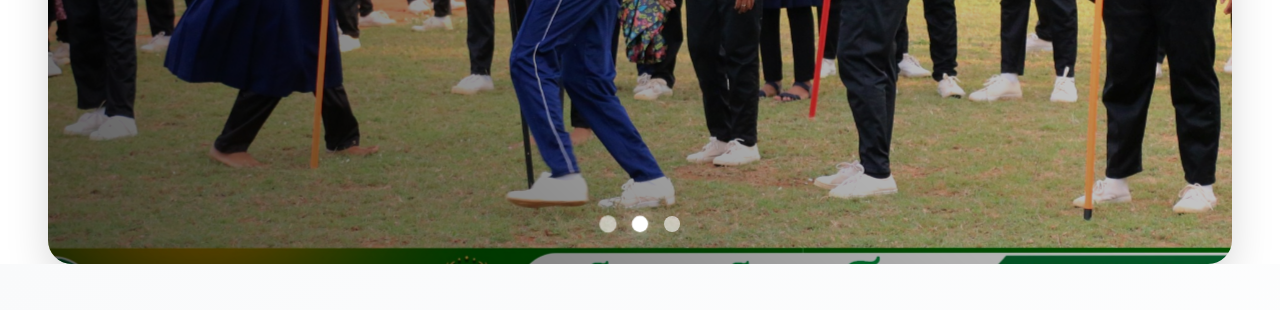
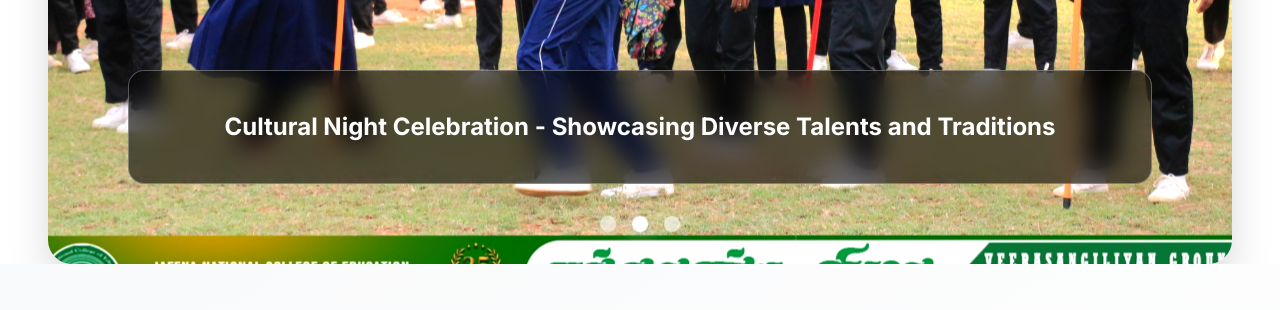
Before and after one commit to MOHAMMEDAAKIB/cem_event_management-, a React (Vite) app: page / in a window 1280 px wide. Shown: the part 490-800 px from the top of the page. Built offline with nearby package versions, Linux system fonts and the light colour scheme; no server answers.

Commit message:
changes done

```diff
--- a/src/pages/LandingPage.jsx
+++ b/src/pages/LandingPage.jsx
@@ -15,7 +15,26 @@ const LandingPage = () => {
   const [currentImageIndex, setCurrentImageIndex] = useState(0);
   const [upcomingEvents, setUpcomingEvents] = useState([]);
   const [isLoadingEvents, setIsLoadingEvents] = useState(true);
-  const images = [image1, image2, image3];
+
+  // Event carousel data with images and descriptions
+  // TO ADD NEW CAROUSEL EVENTS:
+  // 1. Add your image to the src/images/ folder
+  // 2. Import it at the top of this file (e.g., import newImage from '../images/newimage.jpg')
+  // 3. Add a new object to this array with the format: { image: newImage, description: "Your description here" }
+  const carouselEvents = [
+    {
+      image: image1,
+      description: "Annual Tech Conference 2025 - Embracing Innovation and Digital Transformation"
+    },
+    {
+      image: image2,
+      description: "Cultural Night Celebration - Showcasing Diverse Talents and Traditions"
+    },
+    {
+      image: image3,
+      description: "Sports Day Highlights - Athletic Excellence and Team Spirit"
+    }
+  ];
 
   // GSAP refs
   const heroSectionRef = useRef(null);
@@ -27,12 +46,12 @@ const LandingPage = () => {
   useEffect(() => {
     const interval = setInterval(() => {
       setCurrentImageIndex((prevIndex) =>
-        prevIndex === images.length - 1 ? 0 : prevIndex + 1
+        prevIndex === carouselEvents.length - 1 ? 0 : prevIndex + 1
       );
-    }, 4000);
+    }, 5000); // Increased to 5 seconds for better viewing
 
     return () => clearInterval(interval);
-  }, [images.length]);
+  }, [carouselEvents.length]);
 
   // Fetch upcoming events
   useEffect(() => {
@@ -55,24 +74,25 @@ const LandingPage = () => {
   // GSAP Animations
   useEffect(() => {
     const ctx = gsap.context(() => {
-      // Initial setup - set images for floating animation
-      imageRefs.current.forEach((img, index) => {
+      // Initial setup - set images for subtle floating animation
+      carouselEvents.forEach((_, index) => {
+        const img = imageRefs.current[index];
         if (img) {
           gsap.set(img, {
-            scale: 1.1,
+            scale: 1.02,
             transformOrigin: "center center"
           });
 
-          // Floating animation for each image
+          // Subtle floating animation for each image
           gsap.to(img, {
-            y: index % 2 === 0 ? -15 : -25,
-            x: index % 2 === 0 ? 10 : -10,
+            y: index % 2 === 0 ? -8 : -12,
+            x: index % 2 === 0 ? 5 : -5,
             scale: 1.05,
-            duration: 6 + index * 0.5,
+            duration: 8 + index * 0.5,
             ease: "power2.inOut",
             repeat: -1,
             yoyo: true,
-            delay: index * 0.3
+            delay: index * 0.5
           });
         }
       });
@@ -80,8 +100,8 @@ const LandingPage = () => {
       // Overlay gradient animation
       if (overlayRef.current) {
         gsap.to(overlayRef.current, {
-          background: "linear-gradient(45deg, rgba(0,0,0,0.7) 0%, rgba(0,0,0,0.3) 50%, rgba(0,0,0,0.1) 100%)",
-          duration: 8,
+          background: "linear-gradient(to top, rgba(0,0,0,0.3) 0%, transparent 50%, rgba(0,0,0,0.1) 100%)",
+          duration: 10,
           ease: "power2.inOut",
           repeat: -1,
           yoyo: true
@@ -117,28 +137,29 @@ const LandingPage = () => {
     }, heroSectionRef);
 
     return () => ctx.revert();
-  }, []);
+  }, [carouselEvents]);
 
   // Handle image transition animations
   useEffect(() => {
-    imageRefs.current.forEach((img, index) => {
-      if (img) {
+    carouselEvents.forEach((_, index) => {
+      const imageContainer = imageRefs.current[index]?.parentElement;
+      if (imageContainer) {
         if (index === currentImageIndex) {
-          gsap.to(img, {
+          gsap.to(imageContainer, {
             opacity: 1,
-            duration: 1,
+            duration: 1.2,
             ease: "power2.inOut"
           });
         } else {
-          gsap.to(img, {
+          gsap.to(imageContainer, {
             opacity: 0,
-            duration: 1,
+            duration: 1.2,
             ease: "power2.inOut"
           });
         }
       }
     });
-  }, [currentImageIndex]);
+  }, [currentImageIndex, carouselEvents]);
 
   const goToSlide = (index) => {
     setCurrentImageIndex(index);
@@ -191,32 +212,50 @@ const LandingPage = () => {
         {/* Image Container with Proper Padding */}
         <div className="relative w-full h-full px-6 sm:px-8 lg:px-12">
           <div className="relative w-full h-full max-w-8xl mx-auto rounded-3xl overflow-hidden shadow-2xl">
-            {images.map((image, index) => (
-              <img
-                key={index}
-                ref={el => imageRefs.current[index] = el}
-                src={image}
-                alt={`Event ${index + 1}`}
-                className="absolute inset-0 w-full h-full object-cover transition-all duration-1000 ease-in-out"
+            {carouselEvents.map((event, index) => (
+              <div
+                key={`carousel-event-${index}`}
+                className="absolute inset-0 w-full h-full transition-opacity duration-1000 ease-in-out"
                 style={{
                   opacity: index === currentImageIndex ? 1 : 0,
-                  filter: 'brightness(1.1) contrast(1.1) saturate(1.1)',
-                  transform: index === currentImageIndex ? 'scale(1)' : 'scale(1.05)',
+                  zIndex: index === currentImageIndex ? 2 : 1
                 }}
-              />
+              >
+                <img
+                  ref={el => imageRefs.current[index] = el}
+                  src={event.image}
+                  alt={`Event ${index + 1}`}
+                  className="absolute inset-0 w-full h-full object-cover"
+                  style={{
+                    filter: 'brightness(1.1) contrast(1.1) saturate(1.1)',
+                    transform: 'scale(1.02)',
+                  }}
+                />
+
+                {/* Event Description Overlay - Bottom Positioned */}
+                <div className="absolute bottom-0 left-0 right-0 px-4 sm:px-8 lg:px-16 pb-16 sm:pb-20">
+                  <div className="text-center max-w-5xl mx-auto">
+                    <div className="bg-black/60 backdrop-blur-md rounded-xl px-8 py-6 sm:px-12 sm:py-8 lg:px-16 lg:py-10 border border-white/30">
+                      <p className="text-lg sm:text-xl lg:text-2xl font-bold text-white leading-relaxed">
+                        {event.description}
+                      </p>
+                    </div>
+                  </div>
+                </div>
+              </div>
             ))}
 
           {/* Animated Carousel Overlay */}
           <div
             ref={overlayRef}
-            className="absolute inset-0 bg-gradient-to-t from-black/60 via-black/20 to-transparent"
+            className="absolute inset-0 bg-gradient-to-t from-black/40 via-transparent to-black/20 pointer-events-none"
           />
 
           {/* Animated Carousel Dots */}
-          <div className="absolute bottom-8 left-1/2 transform -translate-x-1/2 flex gap-4 z-10">
-            {images.map((_, index) => (
+          <div className="absolute bottom-8 left-1/2 transform -translate-x-1/2 flex gap-4 z-20">
+            {carouselEvents.map((_, index) => (
               <button
-                key={index}
+                key={`carousel-dot-${index}`}
                 ref={el => dotsRef.current[index] = el}
                 onClick={() => goToSlide(index)}
                 className={`relative w-4 h-4 rounded-full transition-all duration-300 transform hover:scale-125 ${
@@ -478,7 +517,7 @@ const LandingPage = () => {
           {upcomingEvents.length > 0 && (
             <div className="text-center mt-12">
               <Link
-                to="/calendar"
+                to="/events"
                 className="btn btn-outline btn-lg transform transition-all duration-300 hover:scale-105"
                 onMouseEnter={(e) => {
                   gsap.to(e.target, { scale: 1.05, duration: 0.3, ease: "power2.out" });
```
